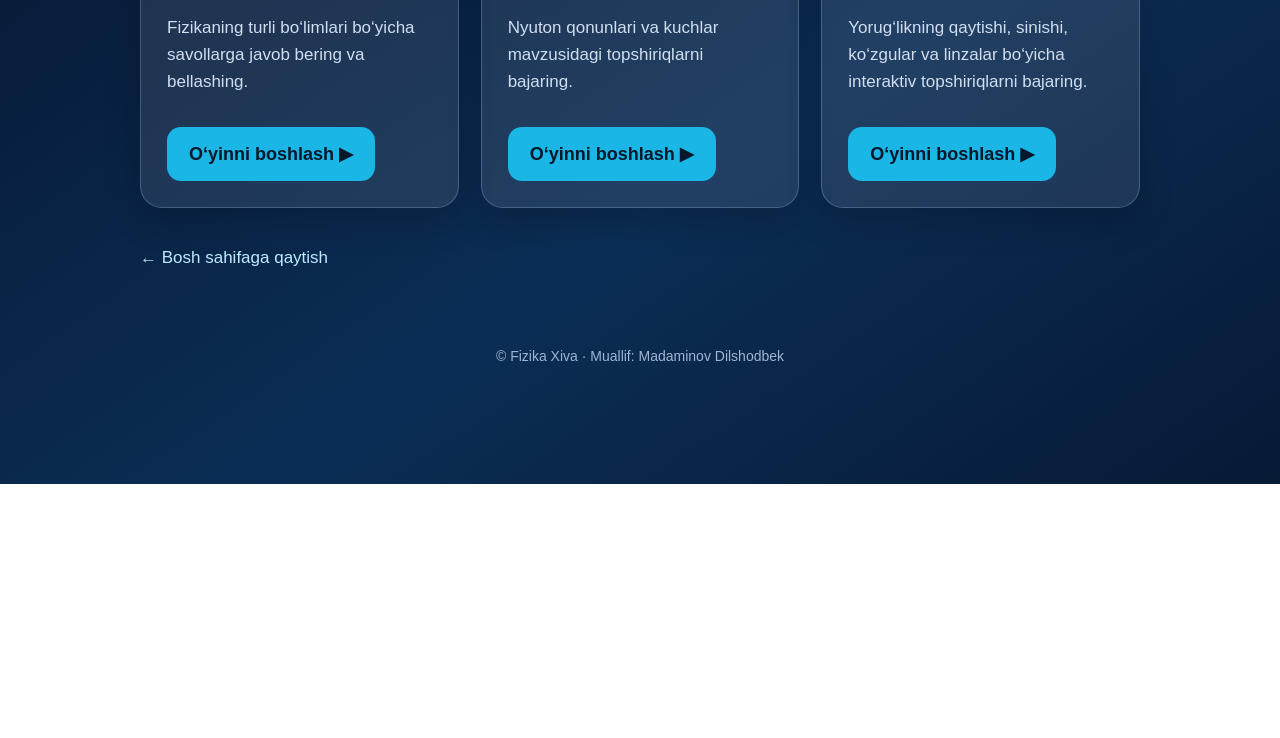
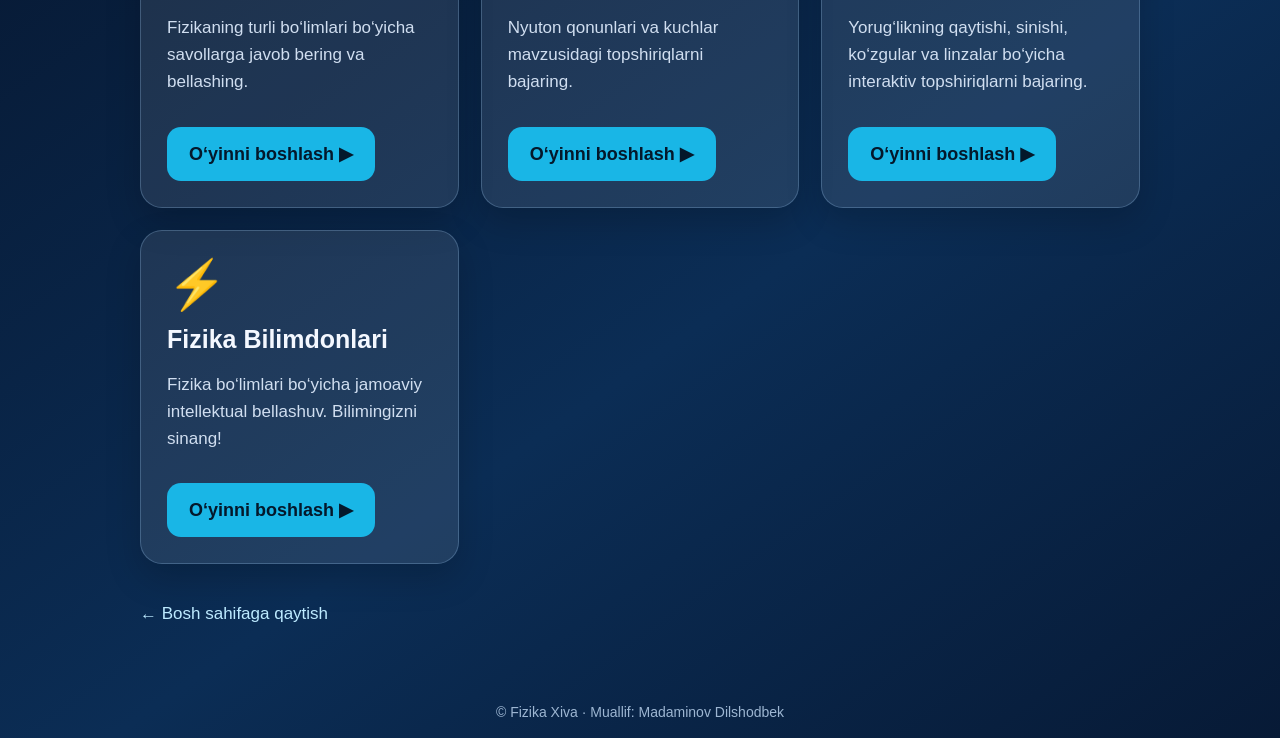
Before and after one commit to fizikaxiva/fizikaxiva.github.io, a plain HTML site: page oyinlar.html in a window 1280 px wide. Shown: the part 316-1054 px from the top of the page. Before the commit the page ends 800 px from the top, so only its background shows below. Drawn offline with Linux system fonts and the light colour scheme.

Commit message:
Update oyinlar.html

```diff
--- a/oyinlar.html
+++ b/oyinlar.html
@@ -95,6 +95,14 @@
         <p>Yorug‘likning qaytishi, sinishi, ko‘zgular va linzalar bo‘yicha interaktiv topshiriqlarni bajaring.</p>
         <a class="play" href="yoruglik_oyini.html">O‘yinni boshlash ▶</a>
       </article>
+      <article class="game">
+  <div class="symbol" aria-hidden="true">⚡</div>
+  <h2>Fizika Bilimdonlari</h2>
+  <p>Fizika bo‘limlari bo‘yicha jamoaviy intellektual bellashuv. Bilimingizni sinang!</p>
+  <a class="play" href="fizika_bilimdonlari.html">
+    O‘yinni boshlash ▶
+  </a>
+</article>
     </section>
 
     <a class="home" href="index.html">← Bosh sahifaga qaytish</a>
```
